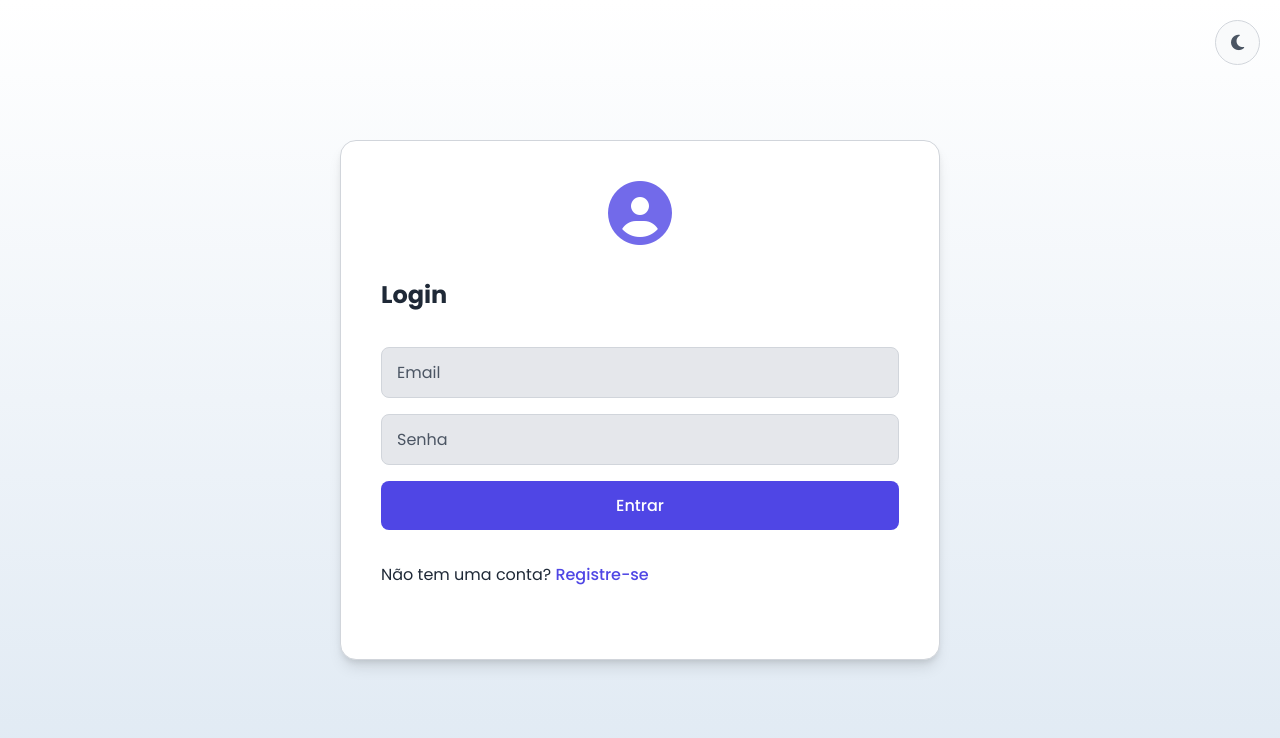
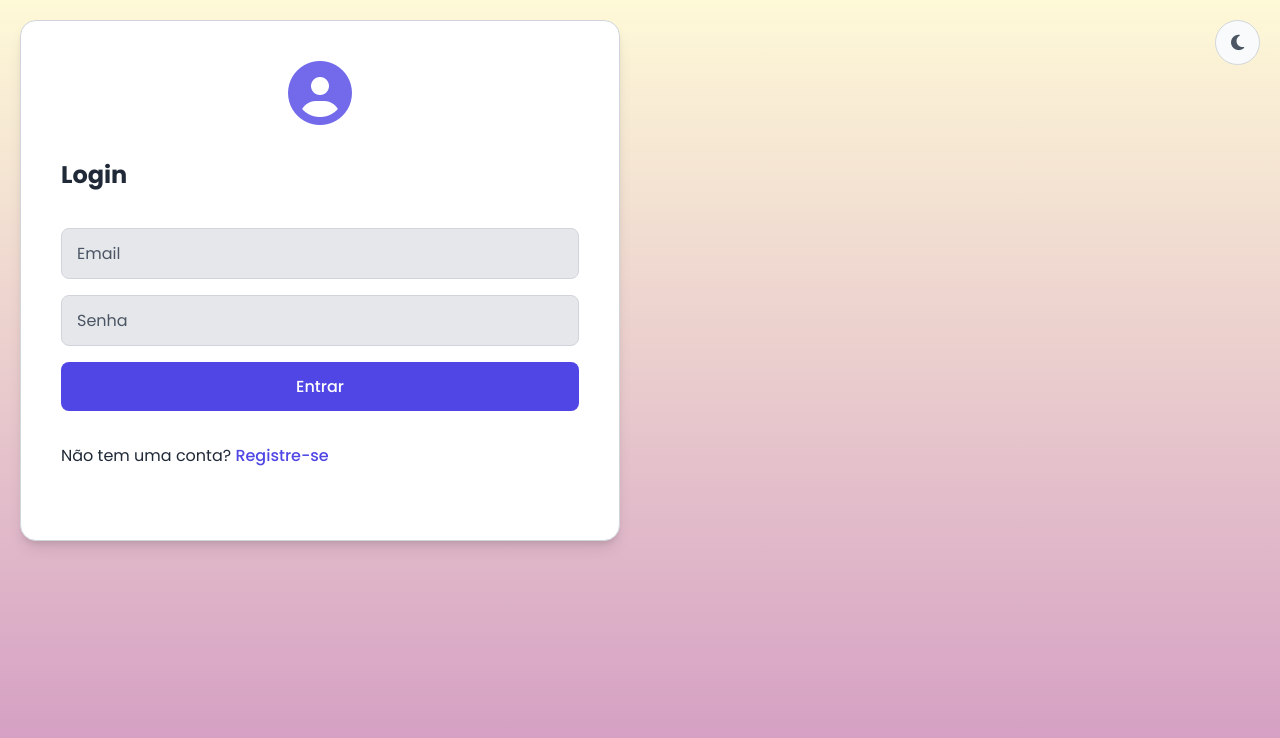
Before and after one commit to notdougz/first-api, a plain HTML site: page frontend/index.html in a window 1280 px wide. Drawn offline with Linux system fonts and the light colour scheme.

Commit message:
fix: corrigindo background e alterando cores

```diff
--- a/frontend/style.css
+++ b/frontend/style.css
@@ -84,12 +84,10 @@ body {
     color: var(--text-primary);
     margin: 0;
     padding: 20px;
-    display: flex;
-    justify-content: center;
-    align-items: center;
     min-height: 100vh;
     transition: background-color 0.3s ease, color 0.3s ease;
-    background-image: linear-gradient(to top, #dfe9f3 0%, white 100%);
+    background-image: linear-gradient(to top, #d299c2 0%, #fef9d7 100%);
+    background-attachment: fixed;
 }
 
 /* ===== Container Principal ===== */
```
